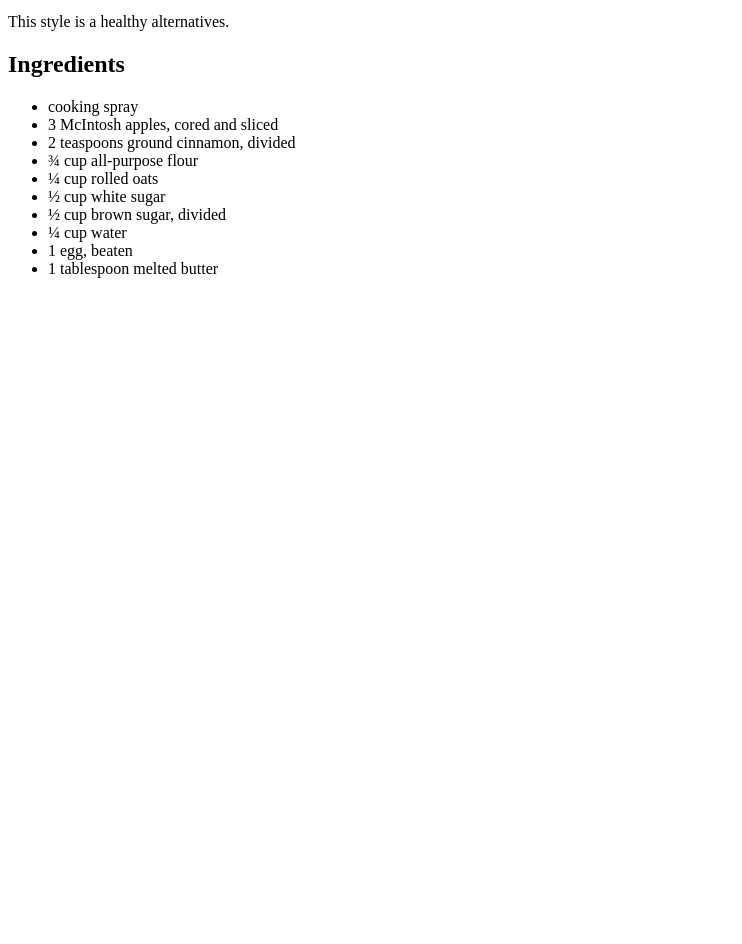
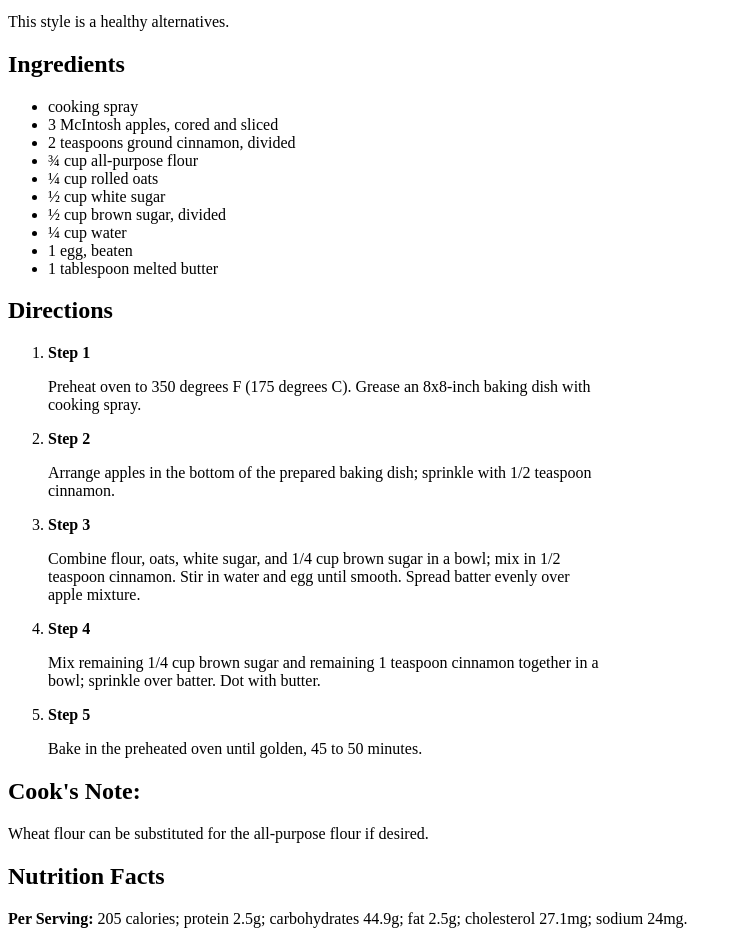
Before and after one commit to sisko81/odin-recipes, a plain HTML site: page recipes/Apple-Cobbler-Crisp.html in a window 1280 px wide. Shown: the part 696-1640 px from the top of the page, without its empty margins (0-742 px from the left). Before the commit the page ends 990 px from the top, so only its background shows below. Drawn offline with Linux system fonts and the light colour scheme.

Commit message:
Steps and nutrition facts added

```diff
--- a/recipes/Apple-Cobbler-Crisp.html
+++ b/recipes/Apple-Cobbler-Crisp.html
@@ -33,5 +33,64 @@
         <li>1 egg, beaten </li>
         <li>1 tablespoon melted butter </li>
     </ul>
+
+    <h2>Directions</h2>
+
+    <ol>
+        <li>
+            <strong>Step 1</strong>
+            <p>
+                Preheat oven to 350 degrees F (175 degrees C). Grease an 8x8-inch baking dish with <br> cooking spray.
+            </p>
+        </li>
+
+        <li>
+            <strong>Step 2</strong>
+
+            <p>
+                Arrange apples in the bottom of the prepared baking dish; sprinkle with 1/2 teaspoon <br> cinnamon.
+            </p>
+        </li>
+
+        <li>
+            <strong>Step 3</strong>
+
+            <p>
+                Combine flour, oats, white sugar, and 1/4 cup brown sugar in a bowl; mix in 1/2 <br> teaspoon cinnamon. Stir in water and egg until smooth. Spread batter evenly over <br> apple mixture.
+            </p>
+        </li>
+
+        <li>
+            <strong>Step 4</strong>
+
+            <p>
+                Mix remaining 1/4 cup brown sugar and remaining 1 teaspoon cinnamon together in a <br> bowl; sprinkle over batter. Dot with butter.
+            </p>
+        </li>
+
+        <li>
+            <strong>Step 5</strong>
+
+            <p>
+                Bake in the preheated oven until golden, 45 to 50 minutes.
+            </p>
+        </li>
+    </ol>
+
+    <h2>Cook's Note:</h2>
+
+    <p>
+        Wheat flour can be substituted for the all-purpose flour if desired.
+    </p>
+
+    <h2>Nutrition Facts</h2>
+
+    <p>
+
+        <strong>Per Serving:</strong>
+
+        205 calories; protein 2.5g; carbohydrates 44.9g; fat 2.5g; cholesterol 27.1mg; sodium 24mg.
+
+    </p>
 </body>
 </html>
```
